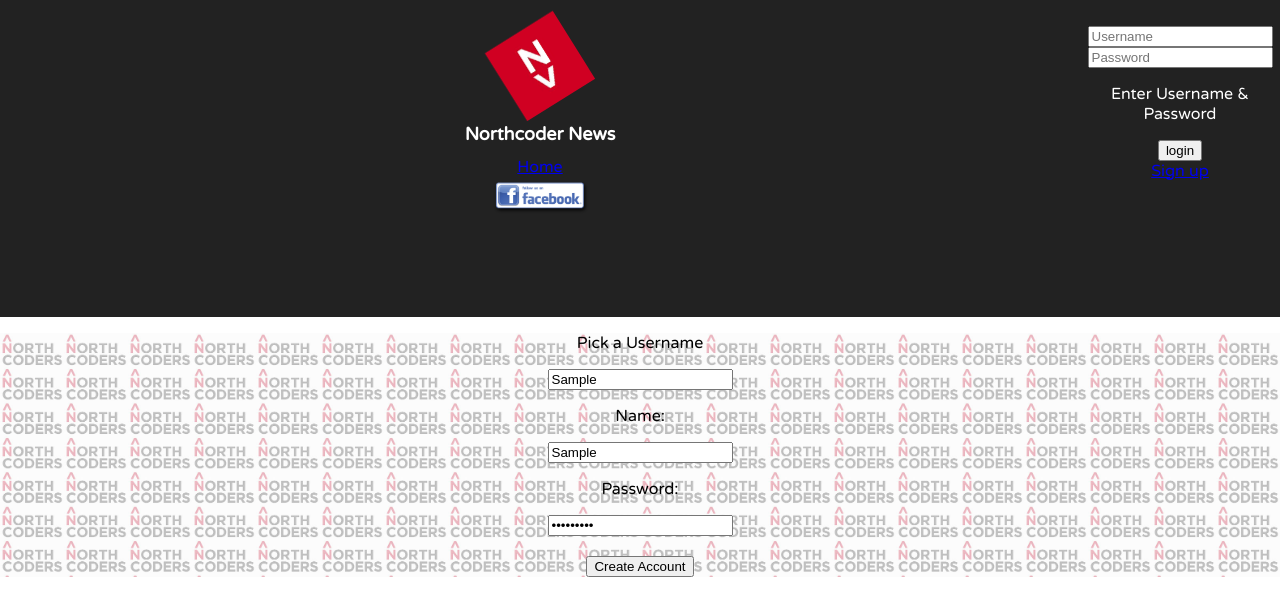
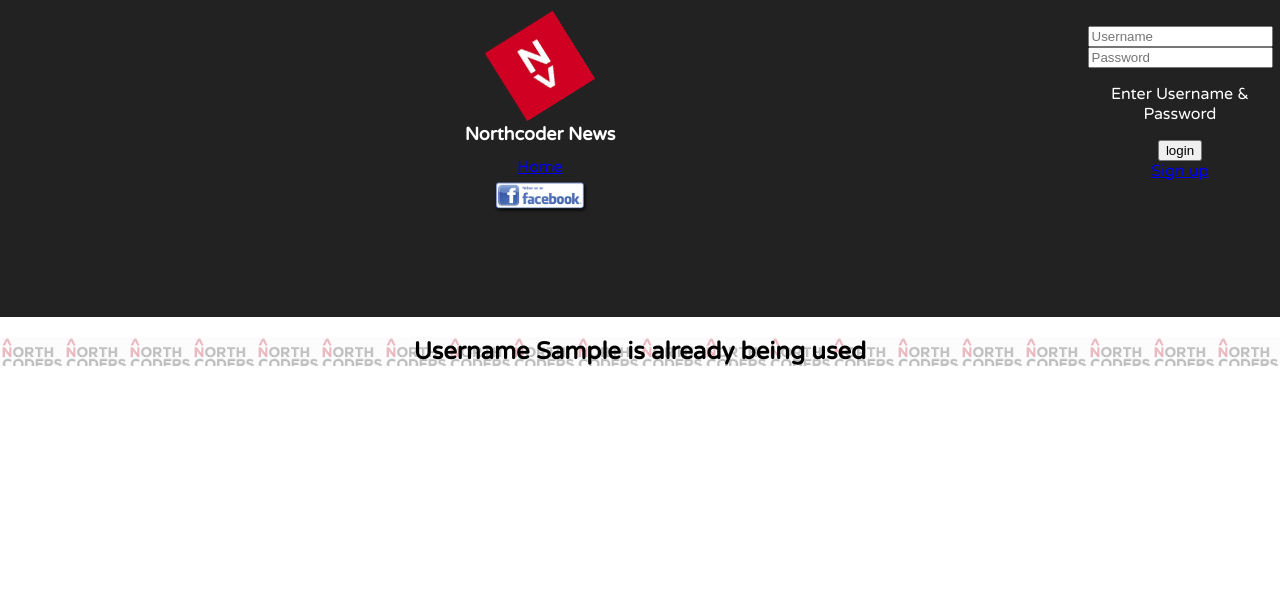
Before and after one commit to ricksmith26/NorthcoderNewsFrontend, a React (Create React App) app: page /login-createAcc in a window 1280 px wide. Both pictures are taken after typing "Sample", "Sample", "Sample123" into the empty fields and a click on the button "Create Account". Shown: the top 616 px of the page. Built offline with nearby package versions, Linux system fonts and the light colour scheme; no server answers.

Commit message:
create user working

```diff
--- a/src/component/Users/CreateUser.js
+++ b/src/component/Users/CreateUser.js
@@ -6,7 +6,8 @@
     username: '',
     name: '',
     password: '',
-    sucessful: false
+    sucessful: false,
+    usernameTaken: false
   };
 
   render() {
@@ -14,6 +15,12 @@
       return (
         <div>
           <h2>Account created for {this.state.username}</h2>
+        </div>
+      );
+    if (this.state.usernameTaken)
+      return (
+        <div>
+          <h2>Username {this.state.username} is already being used</h2>{' '}
         </div>
       );
     else
@@ -66,6 +73,7 @@
       username: this.state.username,
       password: this.state.password
     };
+    const userOb = api.getUsers();
 
     event.preventDefault();
     api.addUser(userData).then(() => {
@@ -73,6 +81,8 @@
         sucessful: true
       });
     });
+
+    this.setState({ usernameTaken: true });
   };
 }
 
```
